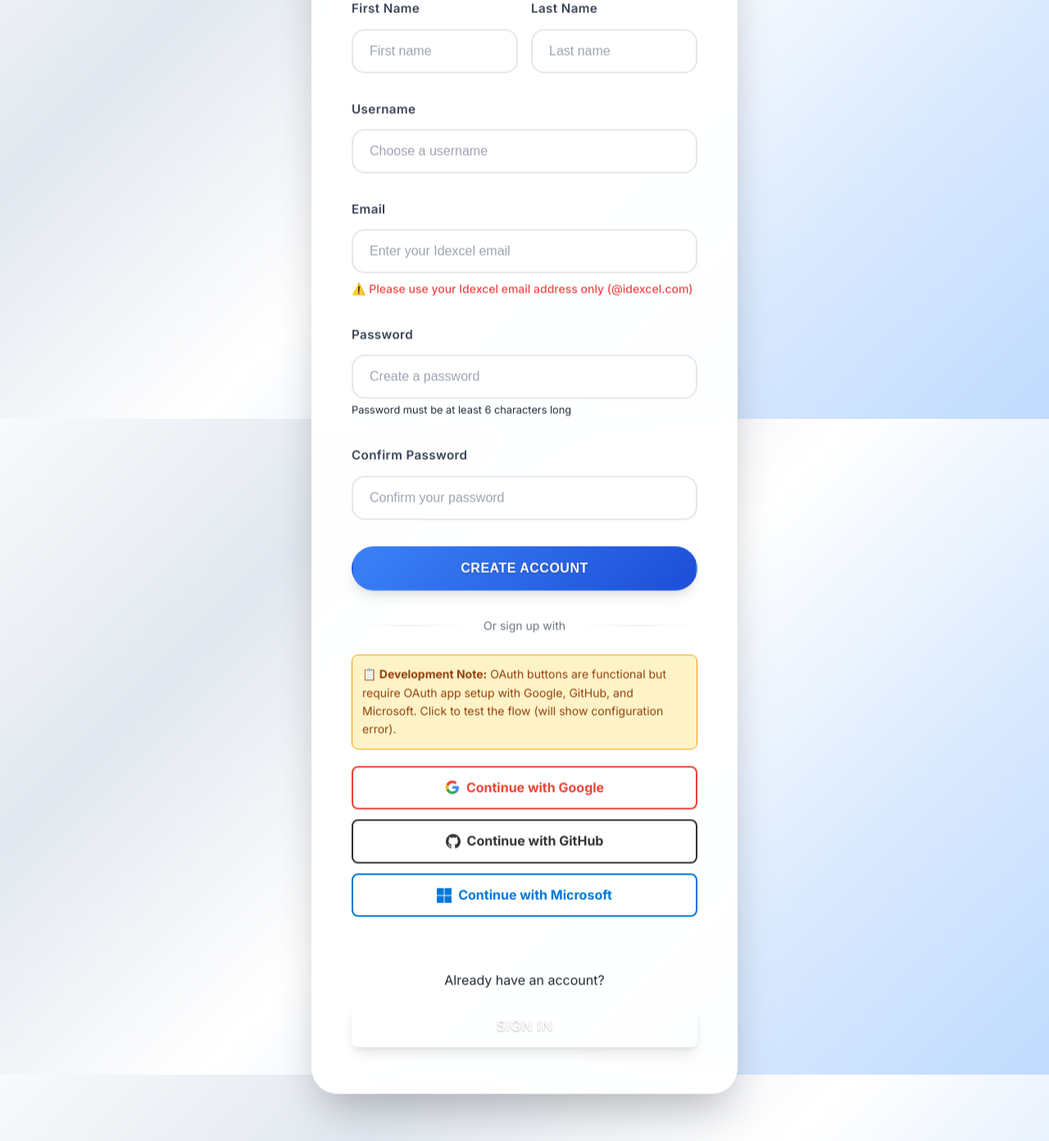
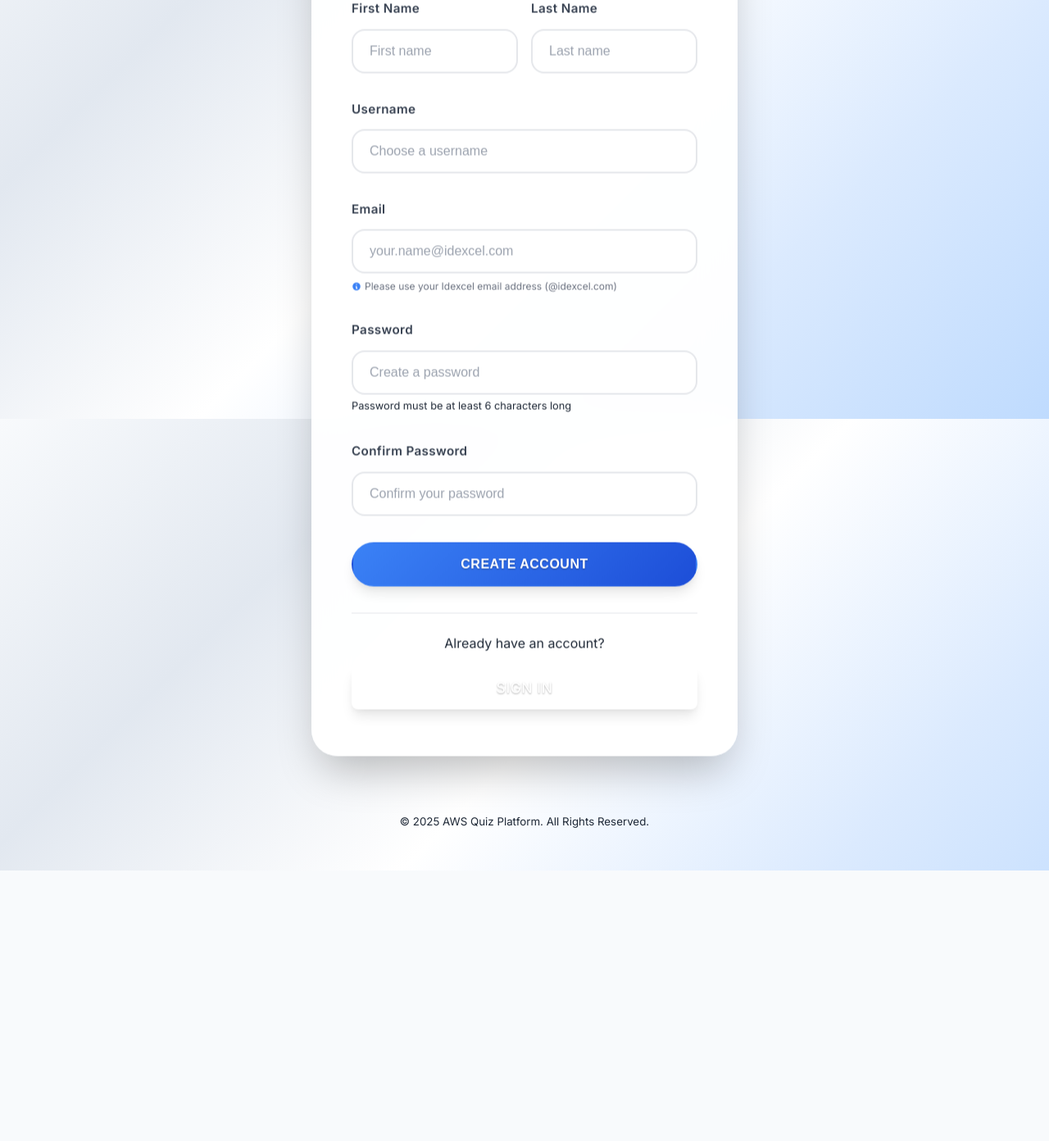
Before and after one commit to Venkat-idexcel/aws-quiz-website, a Flask app: page /register in a window 1280 px wide. Shown: the part 289-1681 px from the top of the page at 82% size. After the commit the page ends 1351 px from the top, so only its background shows below. Run offline with Flask 3, Linux system fonts and the light colour scheme; parts of the project's set-up code (start-up, migrations or seed data) failed here and were passed over; some libraries are stand-ins or nearby versions.

Commit message:
Remove OAuth section and make registration page more professional with smaller font sizes

```diff
--- a/templates/admin/create_first_admin.html
+++ b/templates/admin/create_first_admin.html
@@ -3,7 +3,7 @@
 <head>
     <meta charset="UTF-8">
     <meta name="viewport" content="width=device-width, initial-scale=1.0">
-    <title>Create First Admin - Idexcel Assessment Platform</title>
+    <title>Create First Admin - Idexcel Quiz Platform</title>
     <link rel="stylesheet" href="{{ url_for('static', filename='css/style.css') }}">
 </head>
 <body class="auth-body">
--- a/templates/auth/forgot_password.html
+++ b/templates/auth/forgot_password.html
@@ -1,6 +1,6 @@
 {% extends "base.html" %}
 
-{% block title %}Forgot Password - Idexcel Assessment Platform{% endblock %}
+{% block title %}Forgot Password - AWS Quiz Platform{% endblock %}
 
 {% block content %}
 <div class="card">
@@ -36,7 +36,7 @@
 </div>
 
 <div class="text-center mt-4" style="color: var(--gray-medium);">
-    <small>&copy; 2025 Idexcel Assessment Platform. All Rights Reserved.</small>
+    <small>&copy; 2025 AWS Quiz Platform. All Rights Reserved.</small>
 </div>
 {% endblock %}
 
--- a/templates/auth/register.html
+++ b/templates/auth/register.html
@@ -66,13 +66,16 @@
                 id="email"
                 name="email"
                 class="form-input"
-                placeholder="Enter your Idexcel email"
+                placeholder="your.name@idexcel.com"
                 required
                 autocomplete="email"
                 value="{{ request.form.get('email', '') }}"
             >
-            <p style="color: #ef4444; font-size: 0.875rem; margin-top: 0.5rem; font-weight: 500;">
-                ⚠️ Please use your Idexcel email address only (@idexcel.com)
+            <p style="color: #6b7280; font-size: 0.75rem; margin-top: 0.375rem; display: flex; align-items: center; gap: 0.25rem;">
+                <svg style="width: 12px; height: 12px; fill: #3b82f6;" viewBox="0 0 20 20">
+                    <path fill-rule="evenodd" d="M18 10a8 8 0 11-16 0 8 8 0 0116 0zm-7-4a1 1 0 11-2 0 1 1 0 012 0zM9 9a1 1 0 000 2v3a1 1 0 001 1h1a1 1 0 100-2v-3a1 1 0 00-1-1H9z" clip-rule="evenodd"/>
+                </svg>
+                Please use your Idexcel email address (@idexcel.com)
             </p>
         </div>
 
@@ -112,57 +115,8 @@
         </div>
     </form>
 
-    <!-- OAuth Section -->
-    <div class="oauth-divider">
-        <span class="oauth-divider-text">Or sign up with</span>
-    </div>
-
-    <!-- Development Notice -->
-    <div style="background: #fef3c7; border: 1px solid #f59e0b; border-radius: 8px; padding: 0.75rem; margin-bottom: 1rem; font-size: 0.875rem; color: #92400e;">
-        <strong>📋 Development Note:</strong> OAuth buttons are functional but require OAuth app setup with Google, GitHub, and Microsoft. Click to test the flow (will show configuration error).
-    </div>
-
-    <!-- OAuth Buttons - Professional logos with Chrome Compatibility -->
-    <div style="display: flex; flex-direction: column; gap: 12px; margin-top: 20px; width: 100%;">
-        <a href="{{ url_for('oauth_login', provider='google') }}" class="oauth-btn-simple"
-           style="display: flex; align-items: center; justify-content: center; padding: 12px 16px; border: 2px solid #ea4335; border-radius: 8px; background: white; color: #ea4335; text-decoration: none; cursor: pointer !important; z-index: 1000; position: relative; pointer-events: auto; width: 100%; box-sizing: border-box;"
-           onmouseover="this.style.background='#ea4335'; this.style.color='white';"
-           onmouseout="this.style.background='white'; this.style.color='#ea4335';"
-           onclick="console.log('Google OAuth clicked from Register');">
-            <svg style="width: 18px; height: 18px; margin-right: 8px; pointer-events: none;" viewBox="0 0 24 24">
-                <path d="M22.56 12.25c0-.78-.07-1.53-.2-2.25H12v4.26h5.92c-.26 1.37-1.04 2.53-2.21 3.31v2.77h3.57c2.08-1.92 3.28-4.74 3.28-8.09z" fill="#4285F4"/>
-                <path d="M12 23c2.97 0 5.46-.98 7.28-2.66l-3.57-2.77c-.98.66-2.23 1.06-3.71 1.06-2.86 0-5.29-1.93-6.16-4.53H2.18v2.84C3.99 20.53 7.7 23 12 23z" fill="#34A853"/>
-                <path d="M5.84 14.09c-.22-.66-.35-1.36-.35-2.09s.13-1.43.35-2.09V7.07H2.18C1.43 8.55 1 10.22 1 12s.43 3.45 1.18 4.93l2.85-2.22.81-.62z" fill="#FBBC05"/>
-                <path d="M12 5.38c1.62 0 3.06.56 4.21 1.64l3.15-3.15C17.45 2.09 14.97 1 12 1 7.7 1 3.99 3.47 2.18 7.07l3.66 2.84c.87-2.6 3.3-4.53 6.16-4.53z" fill="#EA4335"/>
-            </svg>
-            <strong>Continue with Google</strong>
-        </a>
-
-        <a href="{{ url_for('oauth_login', provider='github') }}" class="oauth-btn-simple"
-           style="display: flex; align-items: center; justify-content: center; padding: 12px 16px; border: 2px solid #333; border-radius: 8px; background: white; color: #333; text-decoration: none; cursor: pointer !important; z-index: 1000; position: relative; pointer-events: auto; width: 100%; box-sizing: border-box;"
-           onmouseover="this.style.background='#333'; this.style.color='white';"
-           onmouseout="this.style.background='white'; this.style.color='#333';"
-           onclick="console.log('GitHub OAuth clicked from Register');">
-            <svg style="width: 18px; height: 18px; margin-right: 8px; pointer-events: none; fill: currentColor;" viewBox="0 0 24 24">
-                <path d="M12 0C5.37 0 0 5.37 0 12c0 5.31 3.435 9.795 8.205 11.385c.6.105.825-.255.825-.57c0-.285-.015-1.23-.015-2.235c-3.015.555-3.795-.735-4.035-1.41c-.135-.345-.72-1.41-1.23-1.695c-.42-.225-1.02-.78-.015-.795c.945-.015 1.62.87 1.845 1.23c1.08 1.815 2.805 1.305 3.495.99c.105-.78.42-1.305.765-1.605c-2.67-.3-5.46-1.335-5.46-5.925c0-1.305.465-2.385 1.23-3.225c-.12-.3-.54-1.53.12-3.18c0 0 1.005-.315 3.3 1.23c.96-.27 1.98-.405 3-.405s2.04.135 3 .405c2.295-1.56 3.3-1.23 3.3-1.23c.66 1.65.24 2.88.12 3.18c.765.84 1.23 1.905 1.23 3.225c0 4.605-2.805 5.625-5.475 5.925c.435.375.81 1.095.81 2.22c0 1.605-.015 2.895-.015 3.3c0 .315.225.69.825.57A12.02 12.02 0 0024 12c0-6.63-5.37-12-12-12z"/>
-            </svg>
-            <strong>Continue with GitHub</strong>
-        </a>
-
-        <a href="{{ url_for('oauth_login', provider='microsoft') }}" class="oauth-btn-simple"
-           style="display: flex; align-items: center; justify-content: center; padding: 12px 16px; border: 2px solid #0078d4; border-radius: 8px; background: white; color: #0078d4; text-decoration: none; cursor: pointer !important; z-index: 1000; position: relative; pointer-events: auto; width: 100%; box-sizing: border-box;"
-           onmouseover="this.style.background='#0078d4'; this.style.color='white';"
-           onmouseout="this.style.background='white'; this.style.color='#0078d4';"
-           onclick="console.log('Microsoft OAuth clicked from Register');">
-            <svg style="width: 18px; height: 18px; margin-right: 8px; pointer-events: none; fill: currentColor;" viewBox="0 0 24 24">
-                <path d="M11.4 24H0V12.6h11.4V24zM24 24H12.6V12.6H24V24zM11.4 11.4H0V0h11.4v11.4zM24 11.4H12.6V0H24v11.4z"/>
-            </svg>
-            <strong>Continue with Microsoft</strong>
-        </a>
-    </div>
-
-    <div style="margin: 2rem 0; text-align: center;">
-        <div style="height: 1px; background: var(--gray-dark); margin: 1rem 0;"></div>
+    <div style="margin: 1.5rem 0; text-align: center;">
+        <div style="height: 1px; background: #e5e7eb; margin: 1rem 0;"></div>
     </div>
 
     <div style="text-align: center;">
--- a/templates/auth/reset_password.html
+++ b/templates/auth/reset_password.html
@@ -1,6 +1,6 @@
 {% extends "base.html" %}
 
-{% block title %}Reset Password - Idexcel Assessment Platform{% endblock %}
+{% block title %}Reset Password - Idexcel Quiz Platform{% endblock %}
 
 {% block content %}
 <div class="auth-container">
--- a/templates/dashboard/history.html
+++ b/templates/dashboard/history.html
@@ -1,6 +1,6 @@
 {% extends "base.html" %}
 
-{% block title %}Quiz History - Idexcel Assessment Platform{% endblock %}
+{% block title %}Quiz History - AWS Quiz Platform{% endblock %}
 
 {% block content %}
 <div class="dashboard-header">
--- a/templates/dashboard/home.html
+++ b/templates/dashboard/home.html
@@ -1,10 +1,10 @@
 {% extends "base.html" %}
 
-{% block title %}Dashboard - Idexcel Assessment Platform{% endblock %}
+{% block title %}Dashboard - Idexcel Quiz Platform{% endblock %}
 
 {% block content %}
 <div class="dashboard-header">
-    <h1 class="dashboard-title">Idexcel Assessment Platform</h1>
+    <h1 class="dashboard-title">Idexcel Quiz Platform</h1>
     <p class="welcome-message">Welcome back, {{ session.first_name }} {{ session.last_name }}!</p>
 </div>
 
@@ -44,7 +44,7 @@
 <div class="card mt-4" style="text-align: center; background: var(--background-white);">
     <h3 style="color: var(--primary-blue); margin-bottom: 1rem;">Ready to Start?</h3>
     <p style="color: var(--gray-medium); margin-bottom: 1.5rem;">
-        Welcome to the Idexcel Assessment Platform! Test your AWS Cloud Practitioner knowledge with our comprehensive question bank of 620+ questions.
+        Welcome to the Idexcel Quiz Platform! Test your AWS Cloud Practitioner knowledge with our comprehensive question bank of 620+ questions.
     </p>
     <a href="{{ url_for('quiz') }}" class="btn btn-primary">Take Your First Quiz</a>
 </div>
--- a/templates/errors/404.html
+++ b/templates/errors/404.html
@@ -1,6 +1,6 @@
 {% extends "base.html" %}
 
-{% block title %}Page Not Found - Idexcel Assessment Platform{% endblock %}
+{% block title %}Page Not Found - AWS Quiz Platform{% endblock %}
 
 {% block content %}
 <div class="card text-center">
--- a/templates/errors/500.html
+++ b/templates/errors/500.html
@@ -1,6 +1,6 @@
 {% extends "base.html" %}
 
-{% block title %}Server Error - Idexcel Assessment Platform{% endblock %}
+{% block title %}Server Error - AWS Quiz Platform{% endblock %}
 
 {% block content %}
 <div class="card text-center">
--- a/templates/quiz/question.html
+++ b/templates/quiz/question.html
@@ -1,6 +1,6 @@
 {% extends "base.html" %}
 
-{% block title %}Question {{ current }} of {{ total }} - Idexcel Assessment Platform{% endblock %}
+{% block title %}Question {{ current }} of {{ total }} - Idexcel Quiz Platform{% endblock %}
 
 {% block content %}
 <div class="quiz-progress">
--- a/templates/quiz/start_backup.html
+++ b/templates/quiz/start_backup.html
@@ -244,7 +244,7 @@
     <div class="quiz-hero-section">
         <div class="hero-content">
             <h1 class="hero-title">Choose Your Learning Path</h1>
-            <p class="hero-subtitle">Elevate your skills with our comprehensive assessment platform</p>
+            <p class="hero-subtitle">Elevate your skills with our comprehensive quiz platform</p>
         </div>
     </div>
 
--- a/templates/quiz/start_new.html
+++ b/templates/quiz/start_new.html
@@ -244,7 +244,7 @@
     <div class="quiz-hero-section">
         <div class="hero-content">
             <h1 class="hero-title">Choose Your Learning Path</h1>
-            <p class="hero-subtitle">Elevate your skills with our comprehensive assessment platform</p>
+            <p class="hero-subtitle">Elevate your skills with our comprehensive quiz platform</p>
         </div>
     </div>
 
```
